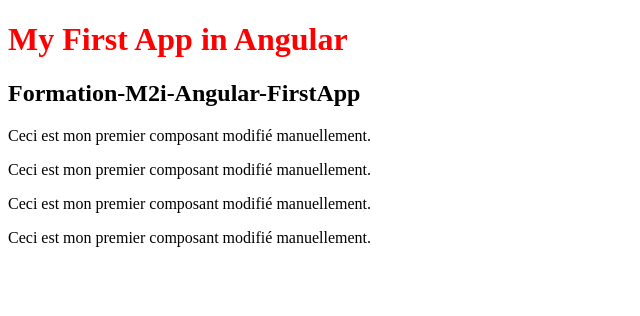
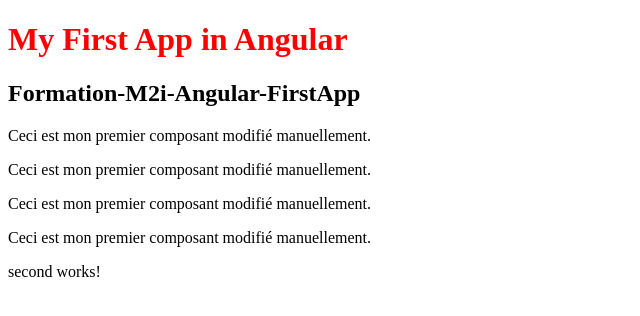
Before and after one commit to ThanhChau82/Formation-M2i-Angular-FirstApp, an Angular app: page / in a window 1280 px wide. Shown: the top 316 px of the page, without its empty margins (0-640 px from the left). Built offline with nearby package versions, Linux system fonts and the light colour scheme.

Commit message:
Ajouter SecondComponent html au AppComponent html

```diff
--- a/src/app/app.component.html
+++ b/src/app/app.component.html
@@ -4,3 +4,4 @@
 <app-first></app-first>
 <app-first></app-first>
 <app-first></app-first>
+<app-second></app-second>
```
